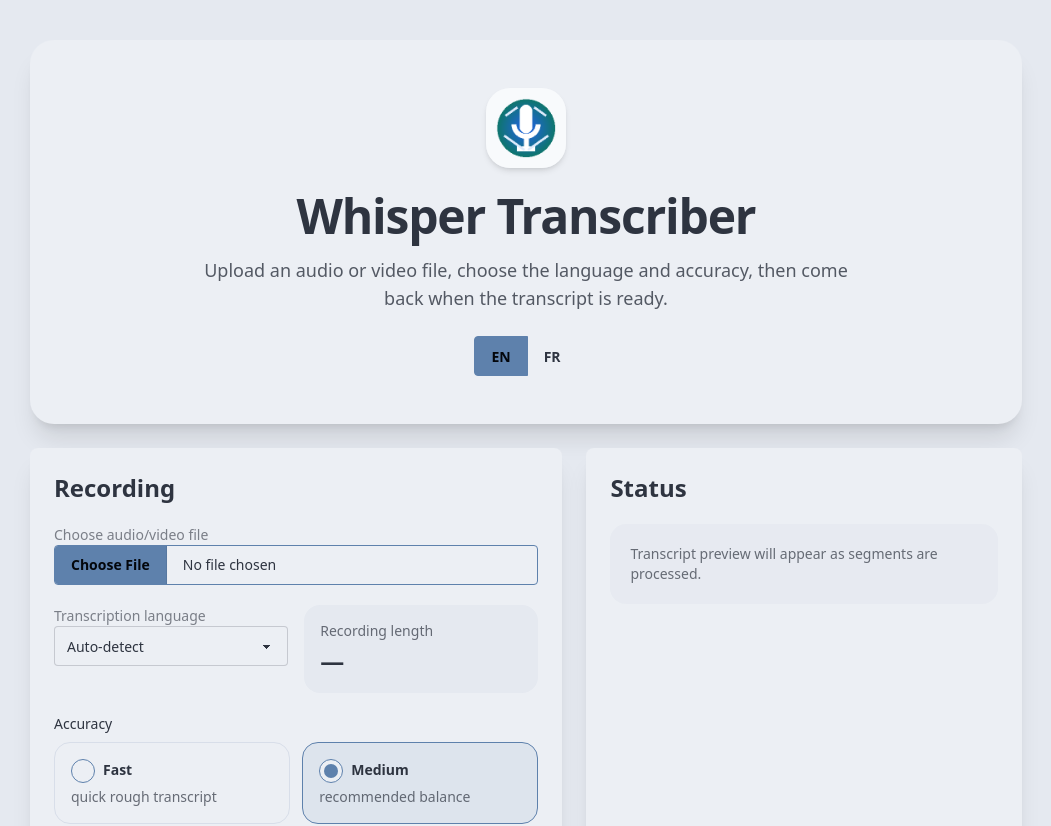
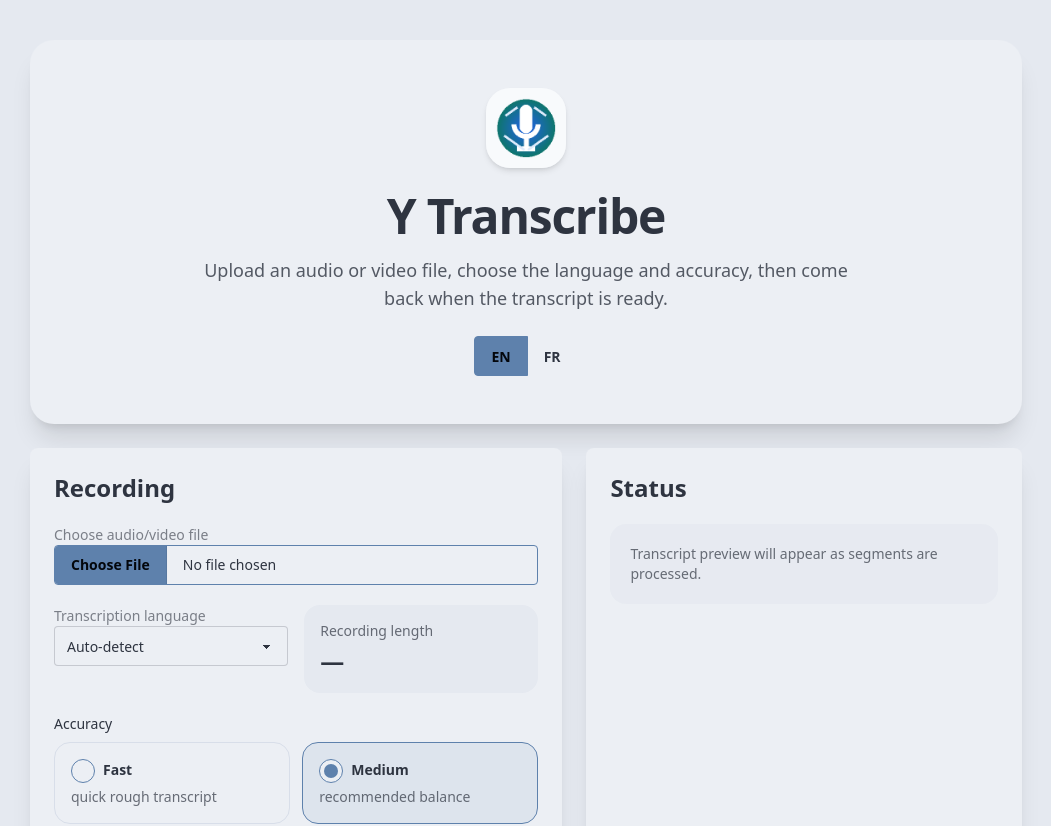
Before and after one commit to yashineonline/transcriber, a Vue app in the folder frontend/: page / in a window 1280 px wide. Shown: the top 826 px of the page, without its empty margins (114-1165 px from the left). Built offline with nearby package versions, Linux system fonts and the light colour scheme; no server answers.

Commit message:
Change app title from 'Whisper Transcriber' to 'Y Transcribe'

```diff
--- a/frontend/src/App.vue
+++ b/frontend/src/App.vue
@@ -21,7 +21,7 @@
 
 const t = computed(() => {
   const en = {
-    title: 'Whisper Transcriber',
+    title: 'Y Transcribe',
     subtitle: 'Upload an audio or video file, choose the language and accuracy, then come back when the transcript is ready.',
     uiLanguage: 'Interface',
     upload: 'Recording',
```
